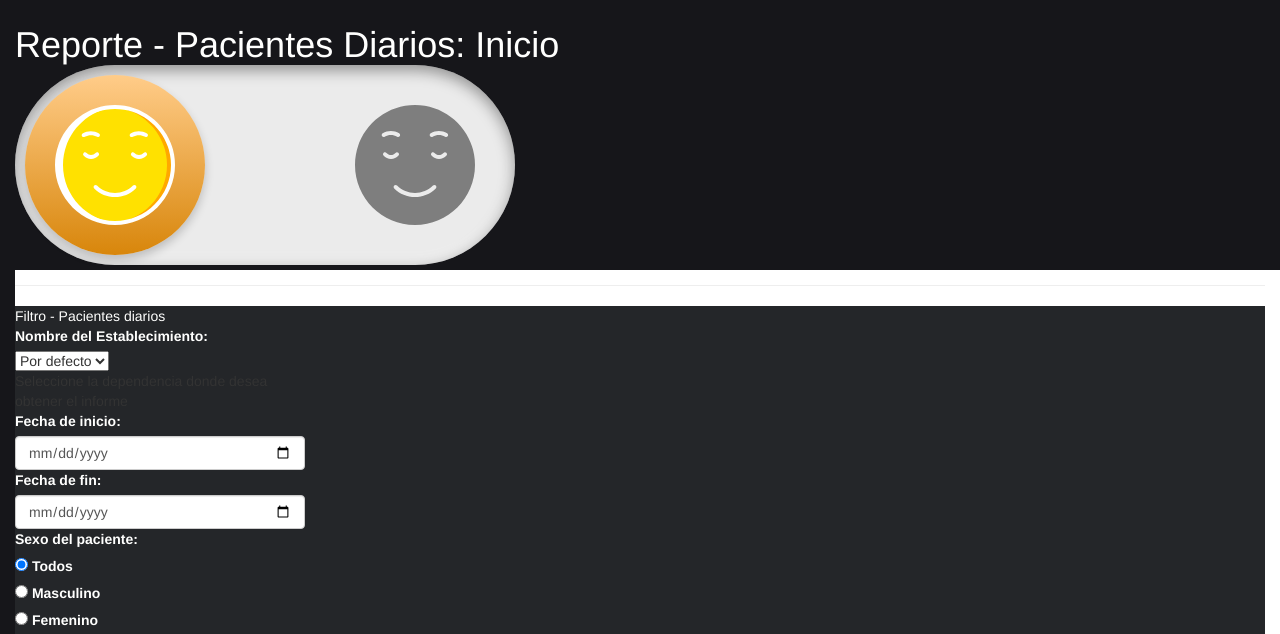
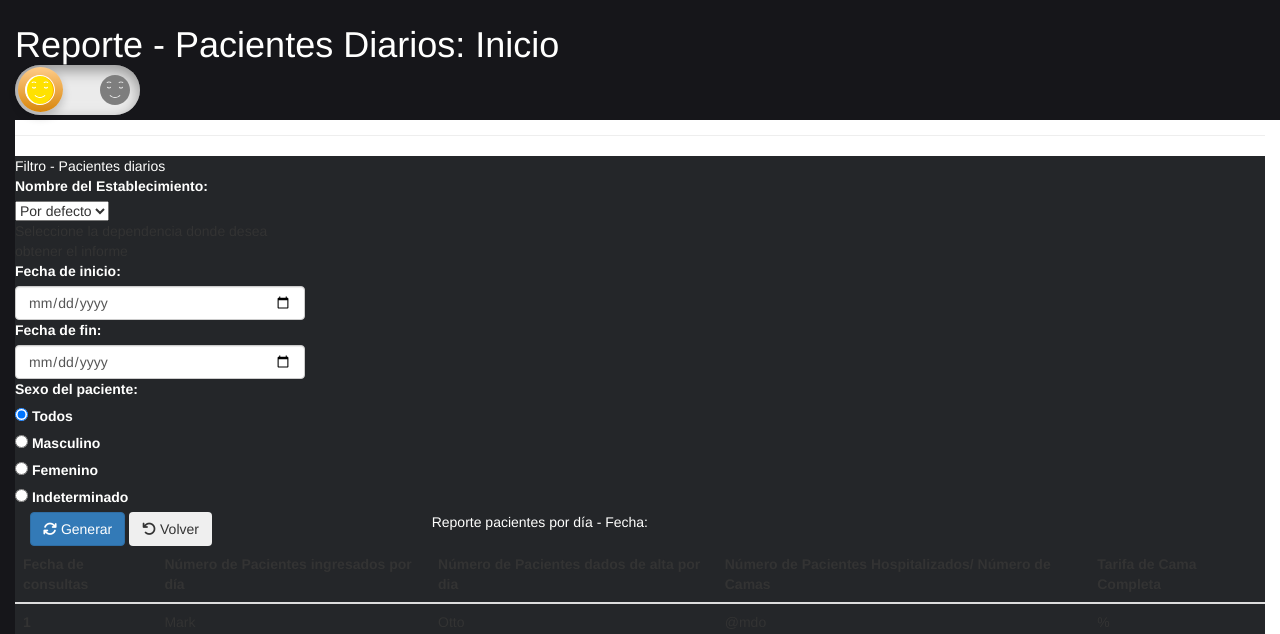
Before and after one commit to gallopelado/pruebas_css, a plain HTML site: page reporte.html in a window 1280 px wide. Shown: the part 109-743 px from the top of the page. Drawn offline with nearby package versions, Linux system fonts and the light colour scheme.

Commit message:
add: Button size changed

```diff
--- a/css/darkmode-button.css
+++ b/css/darkmode-button.css
@@ -1,10 +1,10 @@
 #sw-dark-label {
-    width: 500px;
-    height: 200px;
+    width: 125px;
+    height: 50px;
     position: relative;
     display: block;
     background-color: #ebebeb;
-    border-radius: 200px;
+    border-radius: 100px;
     box-shadow: inset 0px 5px 15px rgba(0,0,0,0.4), inset 0px -5px 15px rgba(255,255,255,0.4);
     cursor: pointer;
 }
@@ -12,13 +12,13 @@
 /* inserta un elemento después del contenido label */
 #sw-dark-label::after {
     content: "";
-    width: 180px;
-    height: 180px;
+    width: 45px;
+    height: 45px;
     position: absolute;
-    top: 10px;
-    left: 10px;
+    top: 2.5px;
+    left: 2.5px;
     background: linear-gradient(180deg, #ffcc89,#d8860b);
-    border-radius: 180px;
+    border-radius: 45px;
     box-shadow: 0px 5px 10px rgb(0, 0, 0, 0.2);
 }
 
@@ -34,7 +34,7 @@
 }
 
 #darkmode-toggle:checked + #sw-dark-label::after {
-    left: 490px;
+    left: 122.5px;
     transform: translateX(-100%);
 }
 
@@ -43,7 +43,7 @@
 }
 
 #sw-dark-label:active:after {
-    width: 260px;
+    width: 65px;
 }
 
 .fondito {
@@ -68,19 +68,19 @@
 /* otros */
 #sw-dark-label svg {
     position: absolute;
-    width: 120px;
-    top: 40px;
+    width: 30px;
+    top: 10px;
     z-index: 100;
 }
 
 #sw-dark-label svg.sun {
-    left: 40px;
+    left: 10px;
     fill: #fff;
     transition: 0.3s;
 }
 
 #sw-dark-label svg.moon {
-    left: 340px;
+    left: 85px;
     fill: #7e7e7e;
     transition: 0.3s;
 }
```
